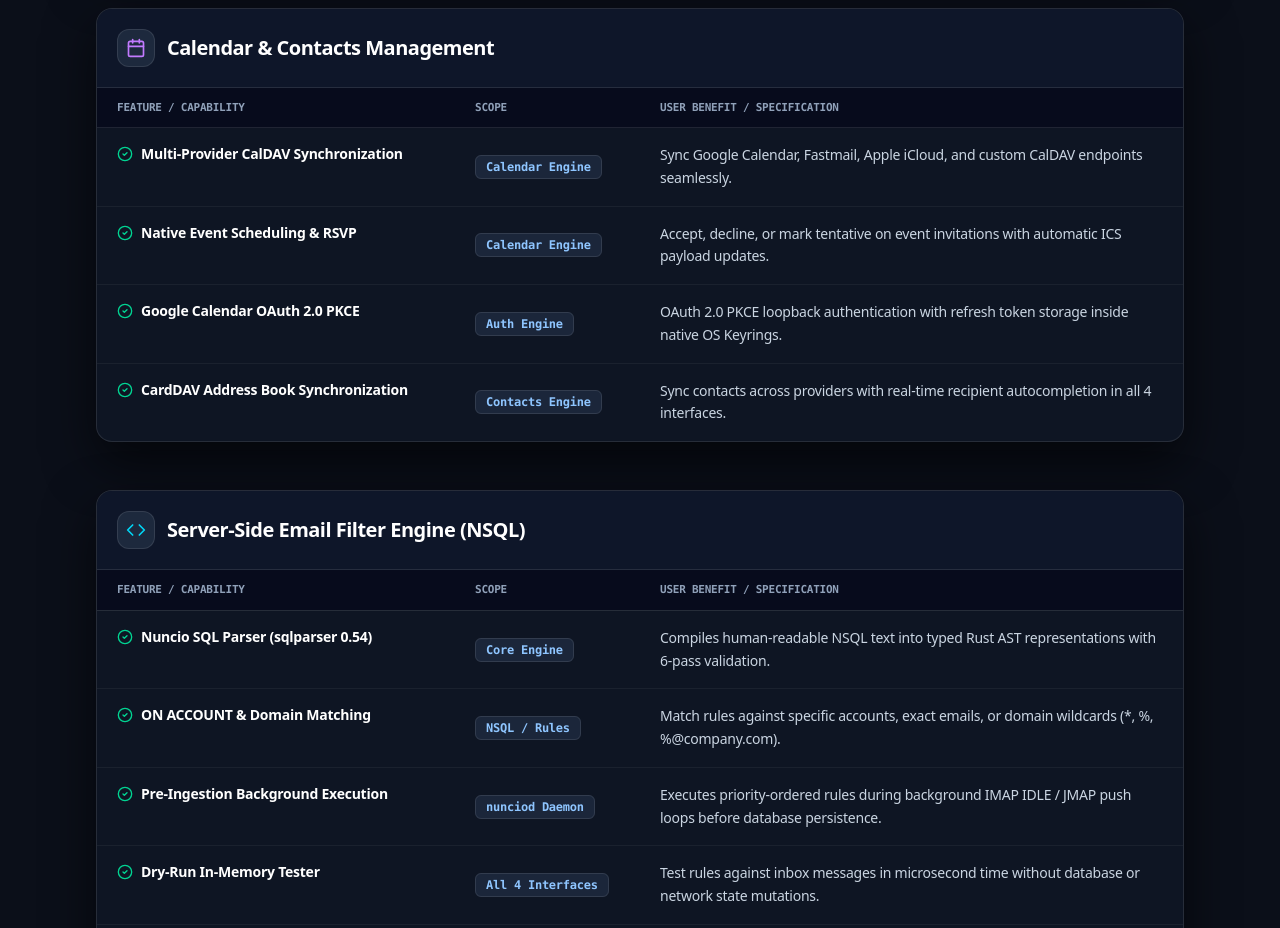
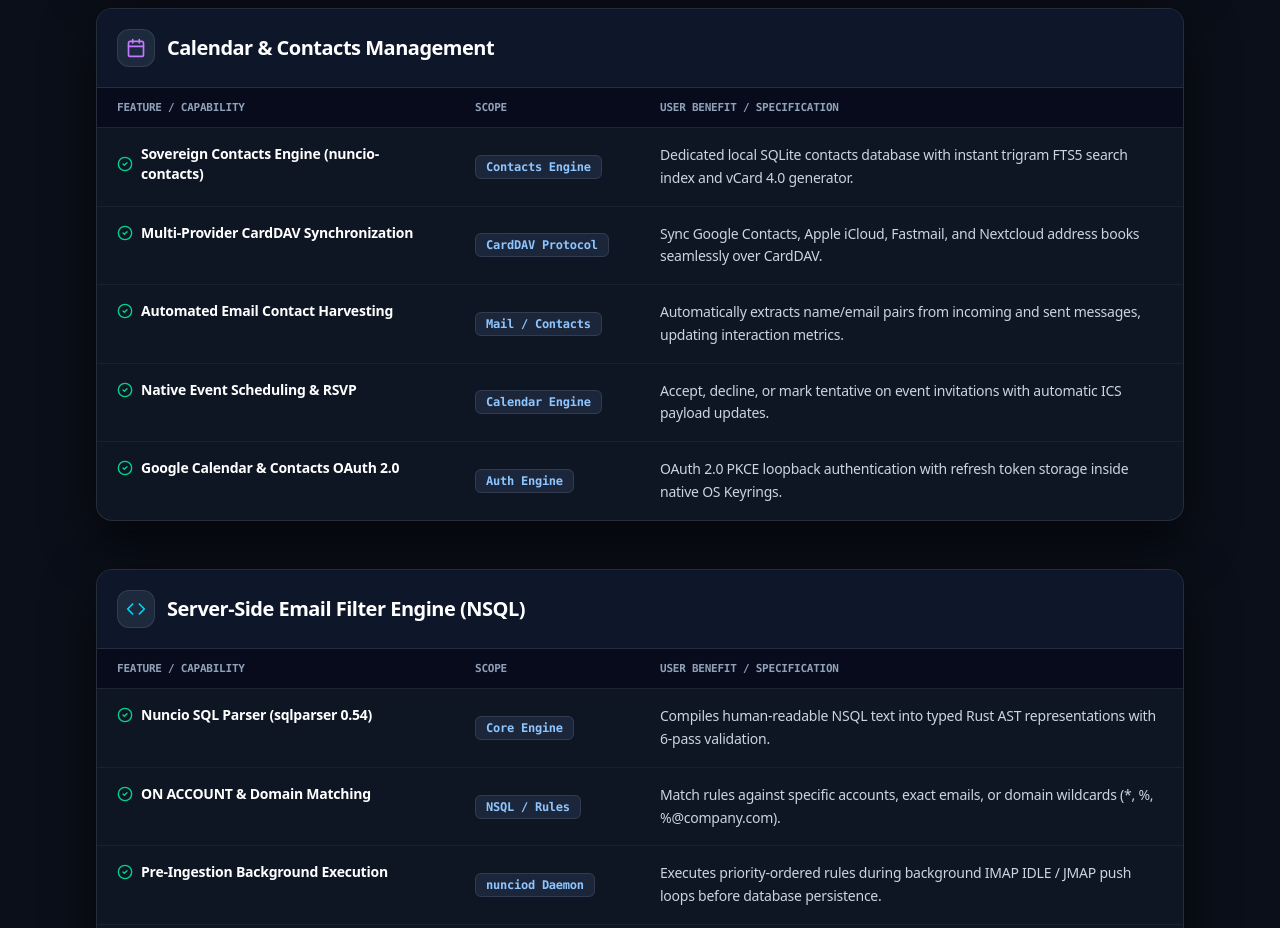
Before and after one commit to KofTwentyTwo/nuncio-website, a Next.js app: page /features in a window 1280 px wide. Shown: the part 1020-1948 px from the top of the page. Built offline with nearby package versions, Linux system fonts and the light colour scheme.

Commit message:
feat(features): update Features page with newly integrated nuncio-contacts crate and CardDAV engine capabilities

```diff
--- a/src/app/features/page.tsx
+++ b/src/app/features/page.tsx
@@ -27,10 +27,11 @@ export default function FeaturesPage() {
       category: "Calendar & Contacts Management",
       icon: <Calendar className="w-5 h-5 text-purple-400" />,
       rows: [
-        { feature: "Multi-Provider CalDAV Synchronization", scope: "Calendar Engine", benefit: "Sync Google Calendar, Fastmail, Apple iCloud, and custom CalDAV endpoints seamlessly." },
+        { feature: "Sovereign Contacts Engine (nuncio-contacts)", scope: "Contacts Engine", benefit: "Dedicated local SQLite contacts database with instant trigram FTS5 search index and vCard 4.0 generator." },
+        { feature: "Multi-Provider CardDAV Synchronization", scope: "CardDAV Protocol", benefit: "Sync Google Contacts, Apple iCloud, Fastmail, and Nextcloud address books seamlessly over CardDAV." },
+        { feature: "Automated Email Contact Harvesting", scope: "Mail / Contacts", benefit: "Automatically extracts name/email pairs from incoming and sent messages, updating interaction metrics." },
         { feature: "Native Event Scheduling & RSVP", scope: "Calendar Engine", benefit: "Accept, decline, or mark tentative on event invitations with automatic ICS payload updates." },
-        { feature: "Google Calendar OAuth 2.0 PKCE", scope: "Auth Engine", benefit: "OAuth 2.0 PKCE loopback authentication with refresh token storage inside native OS Keyrings." },
-        { feature: "CardDAV Address Book Synchronization", scope: "Contacts Engine", benefit: "Sync contacts across providers with real-time recipient autocompletion in all 4 interfaces." },
+        { feature: "Google Calendar & Contacts OAuth 2.0", scope: "Auth Engine", benefit: "OAuth 2.0 PKCE loopback authentication with refresh token storage inside native OS Keyrings." },
       ],
     },
     {
```
